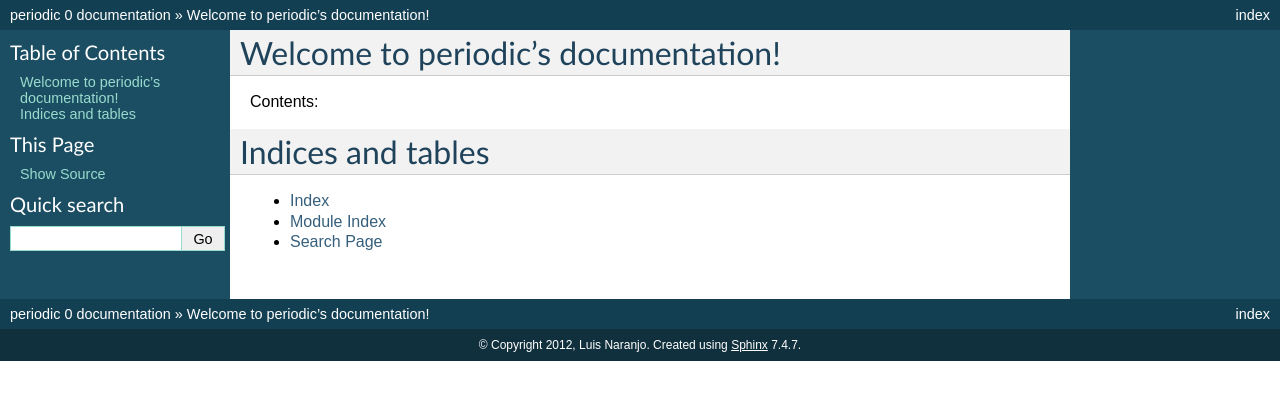
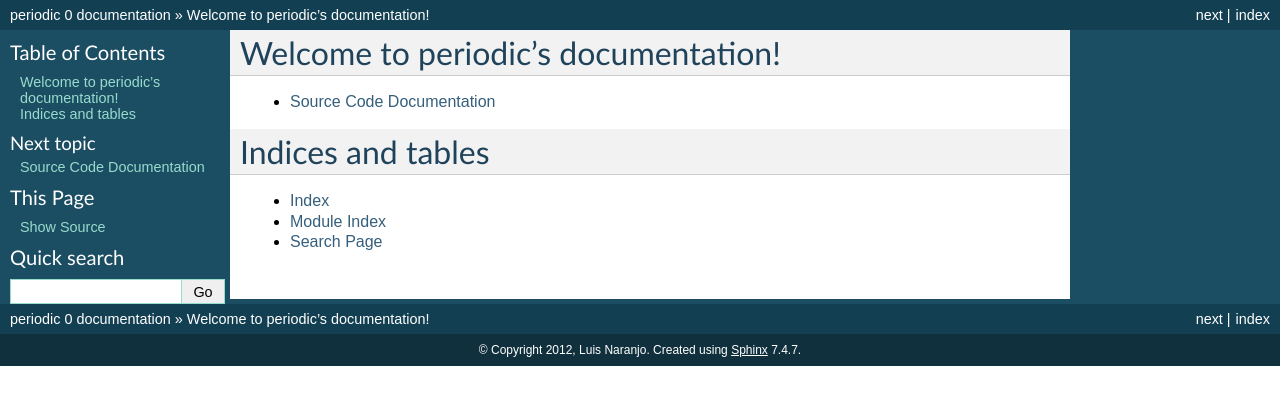
Before and after one commit to luisnaranjo733/periodic, a Sphinx documentation site: the page built from docs/index.rst, in a window 1280 px wide. Shown: the top 405 px of the page. Built offline with Sphinx 7.4.7, drawn with Linux system fonts in a browser that asks for light colours; formulas are drawn with MathJax 3.

Commit message:
Got autodoc working again
Need to setup viewcode

```diff
--- /dev/null
+++ b/docs/auto.rst
@@ -0,0 +1,7 @@
+Source Code Documentation
+=========================
+
+.. automodule:: periodic
+   :members:
+
+.. autofunction:: convert
--- a/docs/conf.py
+++ b/docs/conf.py
@@ -16,7 +16,8 @@
 # If extensions (or modules to document with autodoc) are in another directory,
 # add these directories to sys.path here. If the directory is relative to the
 # documentation root, use os.path.abspath to make it absolute, like shown here.
-#sys.path.insert(0, os.path.abspath('.'))
+sys.path.insert(0, os.path.abspath('.'))
+sys.path.insert(0, os.path.abspath('..'))
 
 # -- General configuration -----------------------------------------------------
 
--- a/docs/index.rst
+++ b/docs/index.rst
@@ -6,12 +6,10 @@
 Welcome to periodic's documentation!
 ====================================
 
-Contents:
-
 .. toctree::
    :maxdepth: 2
 
-
+   auto
 
 Indices and tables
 ==================
```
